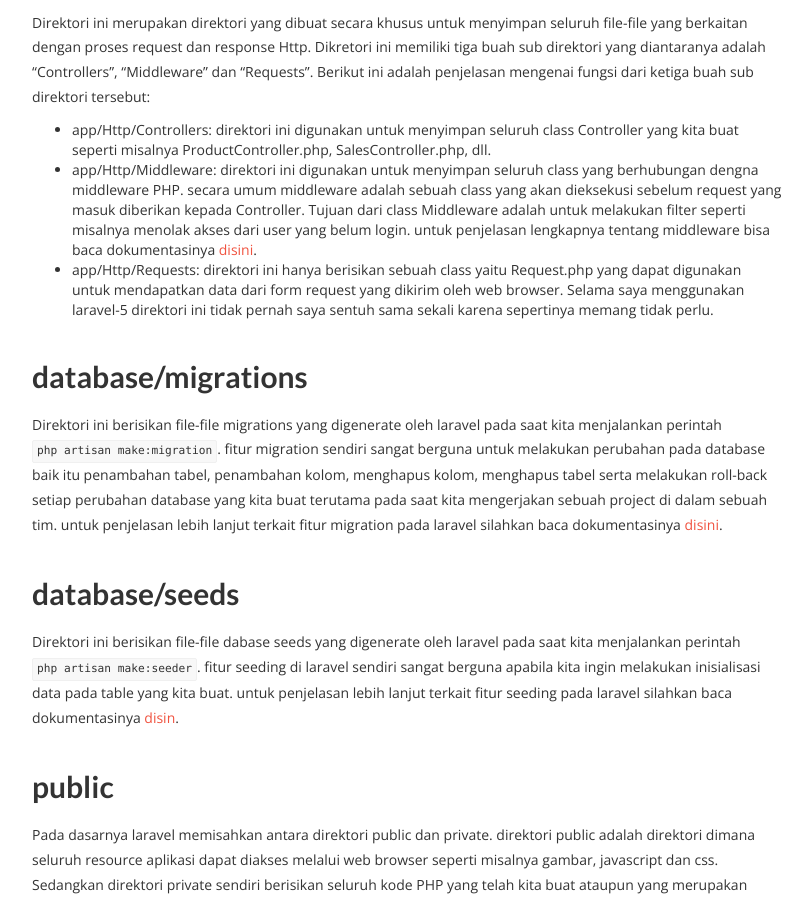
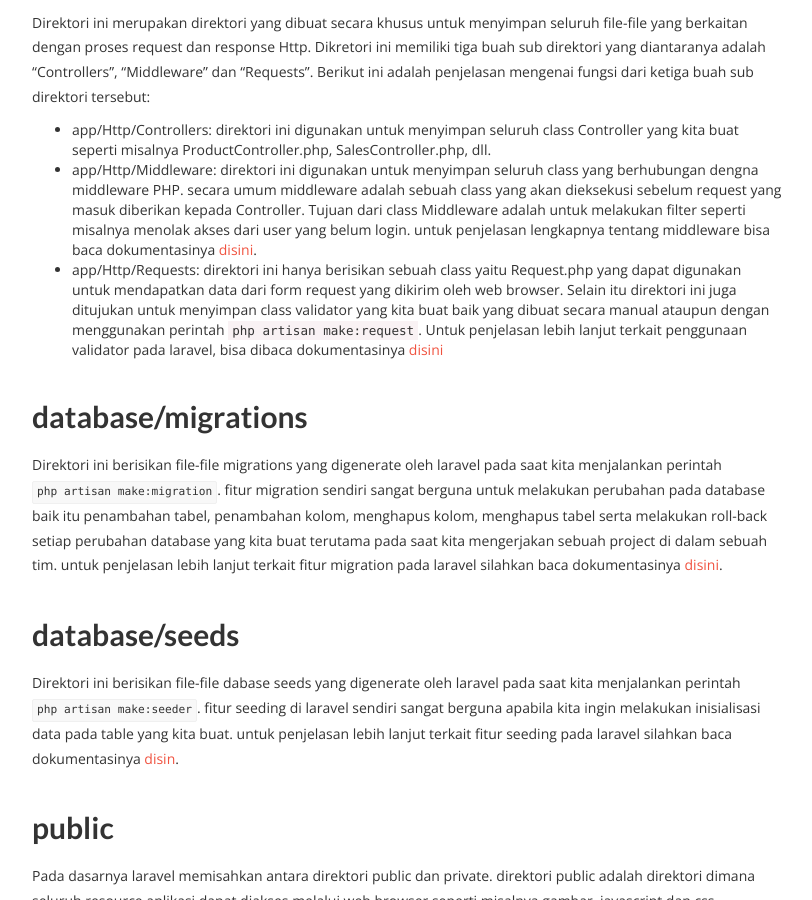
Before and after one commit to id-laravel/id-laravel.github.io, a Jekyll site: the page built from _posts/2015-07-03-mengenal-struktur-direktori-laravel-5.md, in a window 1280 px wide and 900 px high, scrolled down 1453 px. Shown: the whole window, without its empty margins (233-1045 px from the left). Built offline with Jekyll 4.4.1, drawn with Linux system fonts in a browser that asks for light colours; nearby versions of some CDN libraries; comment, search, counter and statistics services are not loaded.

Commit message:
add explanation about "Requests" folder

```diff
--- a/_posts/2015-07-03-mengenal-struktur-direktori-laravel-5.md
+++ b/_posts/2015-07-03-mengenal-struktur-direktori-laravel-5.md
@@ -54,7 +54,7 @@ Direktori ini merupakan direktori yang dibuat secara khusus untuk menyimpan selu
 
 * app/Http/Controllers: direktori ini digunakan untuk menyimpan seluruh class Controller yang kita buat seperti misalnya ProductController.php, SalesController.php, dll.
 * app/Http/Middleware: direktori ini digunakan untuk menyimpan seluruh class yang berhubungan dengna middleware PHP. secara umum middleware adalah sebuah class yang akan dieksekusi sebelum request yang masuk diberikan kepada Controller. Tujuan dari class Middleware adalah untuk melakukan filter seperti misalnya menolak akses dari user yang belum login. untuk penjelasan lengkapnya tentang middleware bisa baca dokumentasinya [disini](http://laravel.com/docs/5.1/middleware).
-* app/Http/Requests: direktori ini hanya berisikan sebuah class yaitu Request.php yang dapat digunakan untuk mendapatkan data dari form request yang dikirim oleh web browser. Selama saya menggunakan laravel-5 direktori ini tidak pernah saya sentuh sama sekali karena sepertinya memang tidak perlu.
+* app/Http/Requests: direktori ini hanya berisikan sebuah class yaitu Request.php yang dapat digunakan untuk mendapatkan data dari form request yang dikirim oleh web browser. Selain itu direktori ini juga ditujukan untuk menyimpan class validator yang kita buat baik yang dibuat secara manual ataupun dengan menggunakan perintah `php artisan make:request`. Untuk penjelasan lebih lanjut terkait penggunaan validator pada laravel, bisa dibaca dokumentasinya [disini](http://laravel.com/docs/5.1/validation)
 
 ## database/migrations
 
```
